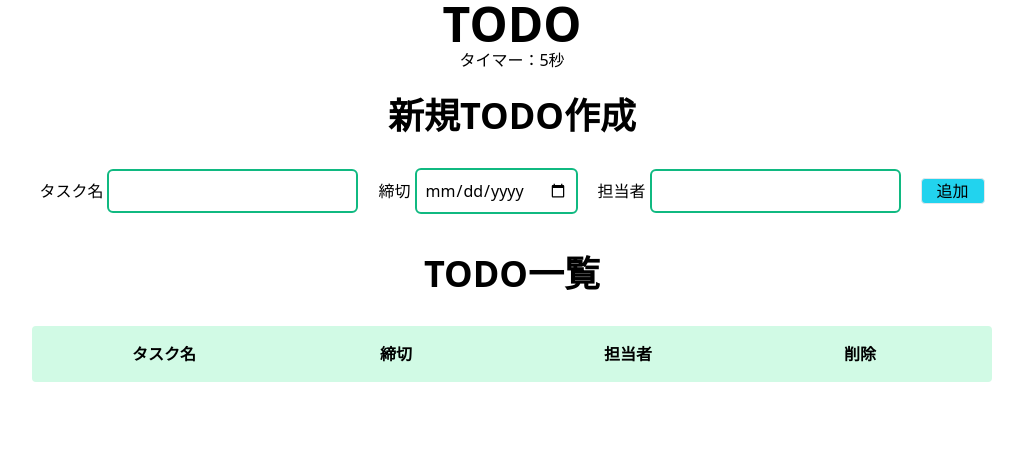
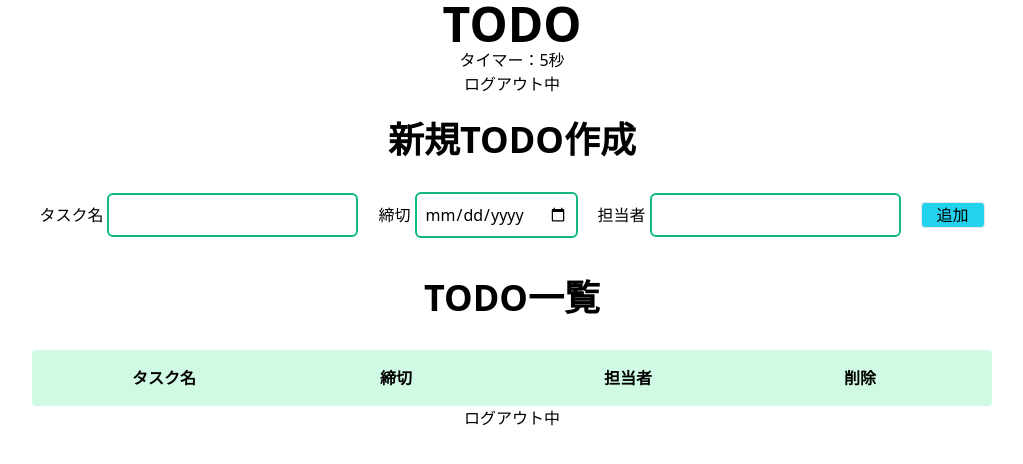
Before and after one commit to tslucky7/React-practice, a React app: page / in a window 1280 px wide. Shown: the top 464 px of the page, without its empty margins (128-1151 px from the left). Built offline with nearby package versions, Linux system fonts and the light colour scheme.

Commit message:
12:36 feat: ログイン状態を管理するContextを追加
- 実際にログイン状態を管理する処理は未実装
- index.tsxからAuthProviderを適用
- App.tsx、TodoList.tsx、TodoItem.tsxからAuthContextを利用

```diff
--- a/src/js/App.tsx
+++ b/src/js/App.tsx
@@ -4,15 +4,19 @@ import { Heading } from "./components/parts/Heading";
 import { NewTodoForm } from "./components/todo/NewTodoForm";
 import { useTodoList } from "./components/todo/use-todo-list";
 import { useTimer } from "./components/todo/use-timer";
+import { useContext } from "react";
+import { AuthContext } from "./contexts/AuthContext";
 
 export const App = () => {
   const { todoList, addTodo, deleteTodo } = useTodoList();
   const { time } = useTimer();
+  const { isLoggedIn } = useContext(AuthContext);
 
   return (
     <main className="my-0 mx-auto w-3/4 text-center">
       <Heading level="h1">TODO</Heading>
       <div className="">タイマー：{time}秒</div>
+      <div>{isLoggedIn ? "ログイン中" : "ログアウト中"}</div>
       <div className="mt-6">
         <Heading level="h2">新規TODO作成</Heading>
         <div className="mt-8">
--- a/src/js/components/todo/TodoItem.tsx
+++ b/src/js/components/todo/TodoItem.tsx
@@ -1,6 +1,8 @@
 import * as React from "react";
 import { Button } from "../parts/Button";
 import { useTimer } from "./use-timer";
+import { useContext } from "react";
+import { AuthContext } from "../../contexts/AuthContext";
 
 type Props = {
   id: number;
@@ -13,6 +15,7 @@ type Props = {
 
 export const TodoItem = ({ id, task, deadline, person, deleteTodo }: Props) => {
   const { time } = useTimer();
+  const { isLoggedIn } = useContext(AuthContext);
   return (
     <li className="grid grid-cols-4	">
       <div className="">{task}</div>
@@ -21,6 +24,7 @@ export const TodoItem = ({ id, task, deadline, person, deleteTodo }: Props) => {
       <div>
         <Button onClick={() => deleteTodo(id)} color="red">削除</Button>
         <div className="">タイマー：{time}秒</div>
+        <div>{isLoggedIn ? "ログイン中" : "ログアウト中"}</div>
       </div>
     </li>
   );
--- a/src/js/components/todo/TodoList.tsx
+++ b/src/js/components/todo/TodoList.tsx
@@ -1,6 +1,8 @@
 import * as React from "react";
 import { TodoItem } from "./TodoItem";
 import { Todo } from "./type";
+import { useContext } from "react";
+import { AuthContext } from "../../contexts/AuthContext";
 
 type Props = {
   todoList: Todo[];
@@ -8,7 +10,9 @@ type Props = {
 };
 
 export const TodoList = ({ todoList, deleteTodo }: Props) => {
+  const { isLoggedIn } = useContext(AuthContext);
   return (
+    <>
       <ul className="bg-emerald-100 p-4 rounded">
         <li className="grid grid-cols-4 font-bold">
           <div>タスク名</div>
@@ -23,9 +27,10 @@ export const TodoList = ({ todoList, deleteTodo }: Props) => {
             task={todo.task}
             deadline={todo.deadline}
             person={todo.person}
-          deleteTodo={deleteTodo}
-        />
+            deleteTodo={deleteTodo} />
         ))}
       </ul>
+      <div>{isLoggedIn ? "ログイン中" : "ログアウト中"}</div>
+    </>
   );
 };
--- /dev/null
+++ b/src/js/contexts/AuthContext.tsx
@@ -0,0 +1,19 @@
+import * as React from "react";
+import { createContext, PropsWithChildren } from "react";
+
+type AuthContextType = {
+  isLoggedIn: boolean;
+}
+
+export const AuthContext = createContext<AuthContextType>({
+  isLoggedIn: false,
+});
+
+export const AuthProvider = ({ children }: PropsWithChildren) => {
+  const isLoggedIn = false;
+  return (
+    <AuthContext.Provider value={{ isLoggedIn }}>
+      {children}
+    </AuthContext.Provider>
+  );
+};
--- a/src/js/index.tsx
+++ b/src/js/index.tsx
@@ -2,7 +2,12 @@ import * as React from 'react';
 import { createRoot } from 'react-dom/client';
 import '../css/main.css'
 import { App } from './App';
+import { AuthProvider } from './contexts/AuthContext';
 
 // // Render your React component instead
 const root = createRoot(document.getElementById('app')!);
-root.render(<App />);
+root.render(
+  <AuthProvider>
+    <App />
+  </AuthProvider>
+);
```
Lines whose indentation alone changed are shown as unchanged.
